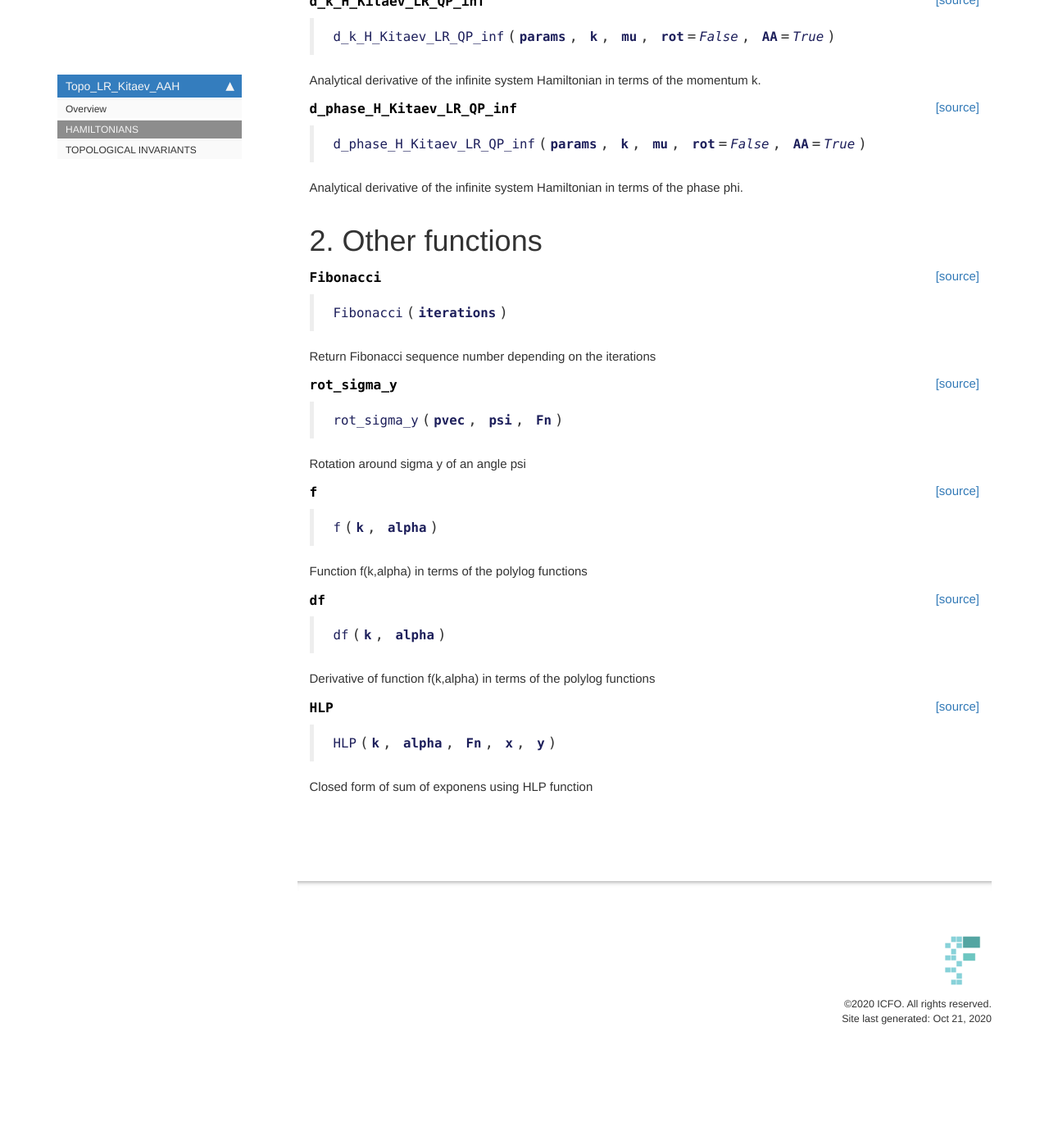
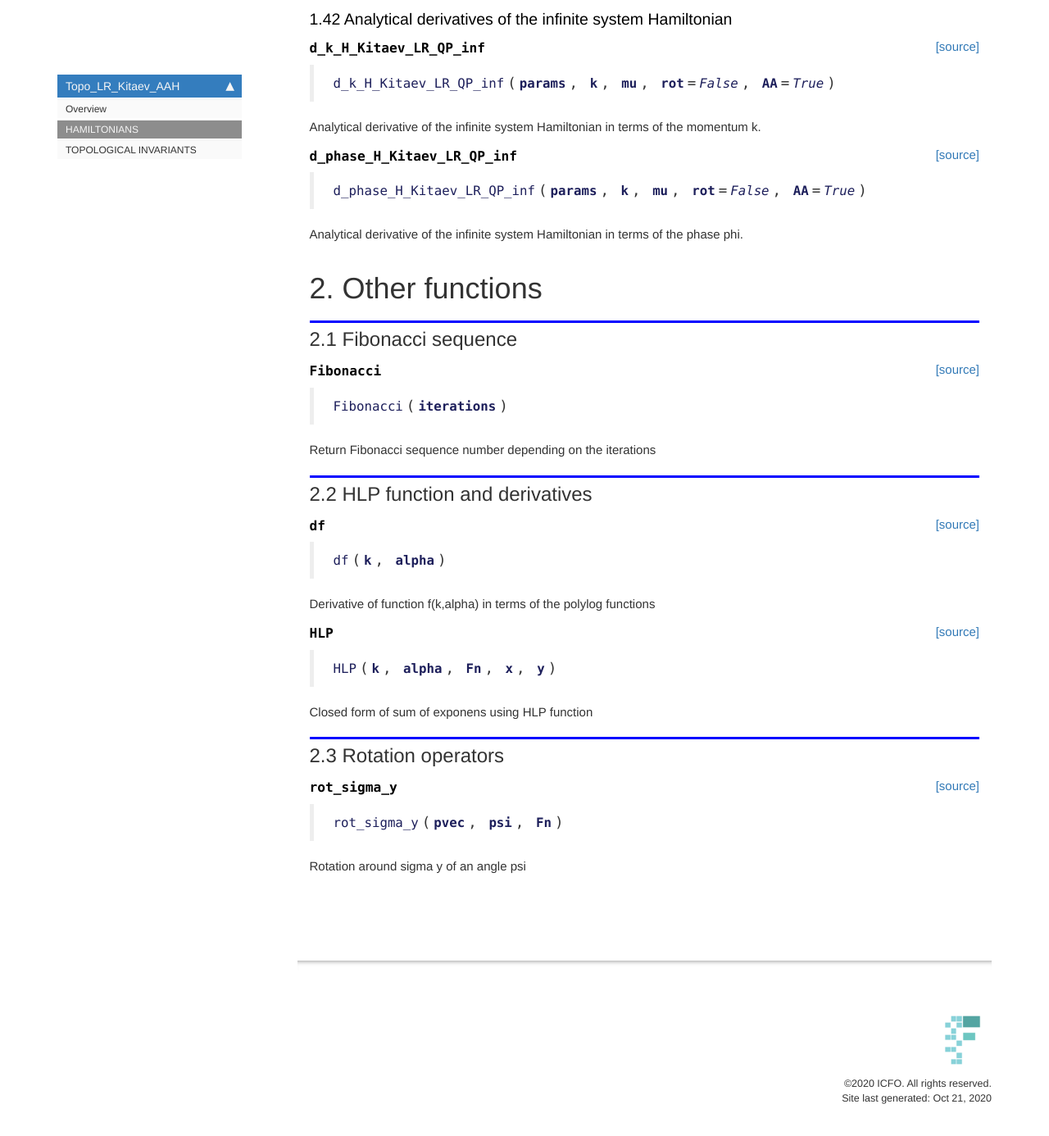
Before and after one commit to jfraxanet/Topo_LR_Kitaev_AAH, a Jekyll site: the page built from docs/Hamiltonians.html, in a window 1280 px wide and 1400 px high, scrolled down 5620 px. Shown: the top 1386 px of the window at 82% size. Built offline with Jekyll 4.4.1, drawn with Linux system fonts in a browser that asks for light colours; nearby versions of some CDN libraries; comment, search, counter and statistics services are not loaded; before the commit the page ends 6923 px from its top, so only the background shows below that; some of the changed text lies outside the part shown.

Commit message:
recorganize docs

```diff
--- a/Topo_LR_Kitaev_AAH/_nbdev.py
+++ b/Topo_LR_Kitaev_AAH/_nbdev.py
@@ -16,10 +16,9 @@ index = {"H_OBC_Kitaev_LR_QP": "01_Hamiltonians.ipynb",
          "d_k_H_Kitaev_LR_QP_inf": "01_Hamiltonians.ipynb",
          "d_phase_H_Kitaev_LR_QP_inf": "01_Hamiltonians.ipynb",
          "Fibonacci": "01_Hamiltonians.ipynb",
-         "rot_sigma_y": "01_Hamiltonians.ipynb",
-         "f": "01_Hamiltonians.ipynb",
          "df": "01_Hamiltonians.ipynb",
          "HLP": "01_Hamiltonians.ipynb",
+         "rot_sigma_y": "01_Hamiltonians.ipynb",
          "Fukui_Kitaev_LR_QP_wn": "02_Winding_num.ipynb",
          "Fukui_Kitaev_LR_QP_inf_wn": "02_Winding_num.ipynb",
          "Real_space_Kitaev_LR_QP_wn": "02_Winding_num.ipynb",
--- a/docs/Hamiltonians.html
+++ b/docs/Hamiltonians.html
@@ -621,6 +621,12 @@ the off-diagonal Hamiltonian. Does not depend on the chemical potential.</p>
 </div>
 </div>
 </div>
+<div class="cell border-box-sizing text_cell rendered"><div class="inner_cell">
+<div class="text_cell_render border-box-sizing rendered_html">
+<h2 id="2.1-Fibonacci-sequence">2.1 Fibonacci sequence<a class="anchor-link" href="#2.1-Fibonacci-sequence"> </a></h2>
+</div>
+</div>
+</div>
     {% raw %}
 
 <div class="cell border-box-sizing code_cell rendered">
@@ -653,27 +659,15 @@ the off-diagonal Hamiltonian. Does not depend on the chemical potential.</p>
 </div>
     {% endraw %}
 
+<div class="cell border-box-sizing text_cell rendered"><div class="inner_cell">
+<div class="text_cell_render border-box-sizing rendered_html">
+<h2 id="2.2-HLP-function-and-derivatives">2.2 HLP function and derivatives<a class="anchor-link" href="#2.2-HLP-function-and-derivatives"> </a></h2>
+</div>
+</div>
+</div>
     {% raw %}
 
 <div class="cell border-box-sizing code_cell rendered">
-
-<div class="output_wrapper">
-<div class="output">
-
-<div class="output_area">
-
-
-<div class="output_markdown rendered_html output_subarea ">
-<h4 id="rot_sigma_y" class="doc_header"><code>rot_sigma_y</code><a href="https://github.com/jfraxanet/Topo_LR_Kitaev_AAH/tree/master/Topo_LR_Kitaev_AAH/Hamiltonians.py#L559" class="source_link" style="float:right">[source]</a></h4><blockquote><p><code>rot_sigma_y</code>(<strong><code>pvec</code></strong>, <strong><code>psi</code></strong>, <strong><code>Fn</code></strong>)</p>
-</blockquote>
-<p>Rotation around sigma y of an angle psi</p>
-
-</div>
-
-</div>
-
-</div>
-</div>
 
 </div>
     {% endraw %}
@@ -689,32 +683,7 @@ the off-diagonal Hamiltonian. Does not depend on the chemical potential.</p>
 
 
 <div class="output_markdown rendered_html output_subarea ">
-<h4 id="f" class="doc_header"><code>f</code><a href="https://github.com/jfraxanet/Topo_LR_Kitaev_AAH/tree/master/Topo_LR_Kitaev_AAH/Hamiltonians.py#L570" class="source_link" style="float:right">[source]</a></h4><blockquote><p><code>f</code>(<strong><code>k</code></strong>, <strong><code>alpha</code></strong>)</p>
-</blockquote>
-<p>Function f(k,alpha) in terms of the polylog functions</p>
-
-</div>
-
-</div>
-
-</div>
-</div>
-
-</div>
-    {% endraw %}
-
-    {% raw %}
-
-<div class="cell border-box-sizing code_cell rendered">
-
-<div class="output_wrapper">
-<div class="output">
-
-<div class="output_area">
-
-
-<div class="output_markdown rendered_html output_subarea ">
-<h4 id="df" class="doc_header"><code>df</code><a href="https://github.com/jfraxanet/Topo_LR_Kitaev_AAH/tree/master/Topo_LR_Kitaev_AAH/Hamiltonians.py#L578" class="source_link" style="float:right">[source]</a></h4><blockquote><p><code>df</code>(<strong><code>k</code></strong>, <strong><code>alpha</code></strong>)</p>
+<h4 id="df" class="doc_header"><code>df</code><a href="https://github.com/jfraxanet/Topo_LR_Kitaev_AAH/tree/master/Topo_LR_Kitaev_AAH/Hamiltonians.py#L561" class="source_link" style="float:right">[source]</a></h4><blockquote><p><code>df</code>(<strong><code>k</code></strong>, <strong><code>alpha</code></strong>)</p>
 </blockquote>
 <p>Derivative of function f(k,alpha) in terms of the polylog functions</p>
 
@@ -739,7 +708,7 @@ the off-diagonal Hamiltonian. Does not depend on the chemical potential.</p>
 
 
 <div class="output_markdown rendered_html output_subarea ">
-<h4 id="HLP" class="doc_header"><code>HLP</code><a href="https://github.com/jfraxanet/Topo_LR_Kitaev_AAH/tree/master/Topo_LR_Kitaev_AAH/Hamiltonians.py#L586" class="source_link" style="float:right">[source]</a></h4><blockquote><p><code>HLP</code>(<strong><code>k</code></strong>, <strong><code>alpha</code></strong>, <strong><code>Fn</code></strong>, <strong><code>x</code></strong>, <strong><code>y</code></strong>)</p>
+<h4 id="HLP" class="doc_header"><code>HLP</code><a href="https://github.com/jfraxanet/Topo_LR_Kitaev_AAH/tree/master/Topo_LR_Kitaev_AAH/Hamiltonians.py#L569" class="source_link" style="float:right">[source]</a></h4><blockquote><p><code>HLP</code>(<strong><code>k</code></strong>, <strong><code>alpha</code></strong>, <strong><code>Fn</code></strong>, <strong><code>x</code></strong>, <strong><code>y</code></strong>)</p>
 </blockquote>
 <p>Closed form of sum of exponens using HLP function</p>
 
@@ -753,4 +722,42 @@ the off-diagonal Hamiltonian. Does not depend on the chemical potential.</p>
 </div>
     {% endraw %}
 
+<div class="cell border-box-sizing text_cell rendered"><div class="inner_cell">
+<div class="text_cell_render border-box-sizing rendered_html">
+<h2 id="2.3-Rotation-operators">2.3 Rotation operators<a class="anchor-link" href="#2.3-Rotation-operators"> </a></h2>
 </div>
+</div>
+</div>
+    {% raw %}
+
+<div class="cell border-box-sizing code_cell rendered">
+
+</div>
+    {% endraw %}
+
+    {% raw %}
+
+<div class="cell border-box-sizing code_cell rendered">
+
+<div class="output_wrapper">
+<div class="output">
+
+<div class="output_area">
+
+
+<div class="output_markdown rendered_html output_subarea ">
+<h4 id="rot_sigma_y" class="doc_header"><code>rot_sigma_y</code><a href="https://github.com/jfraxanet/Topo_LR_Kitaev_AAH/tree/master/Topo_LR_Kitaev_AAH/Hamiltonians.py#L578" class="source_link" style="float:right">[source]</a></h4><blockquote><p><code>rot_sigma_y</code>(<strong><code>pvec</code></strong>, <strong><code>psi</code></strong>, <strong><code>Fn</code></strong>)</p>
+</blockquote>
+<p>Rotation around sigma y of an angle psi</p>
+
+</div>
+
+</div>
+
+</div>
+</div>
+
+</div>
+    {% endraw %}
+
+</div>
```
Also changed, not shown: Topo_LR_Kitaev_AAH/Hamiltonians.py (+14 -19 lines), 1 other file.
